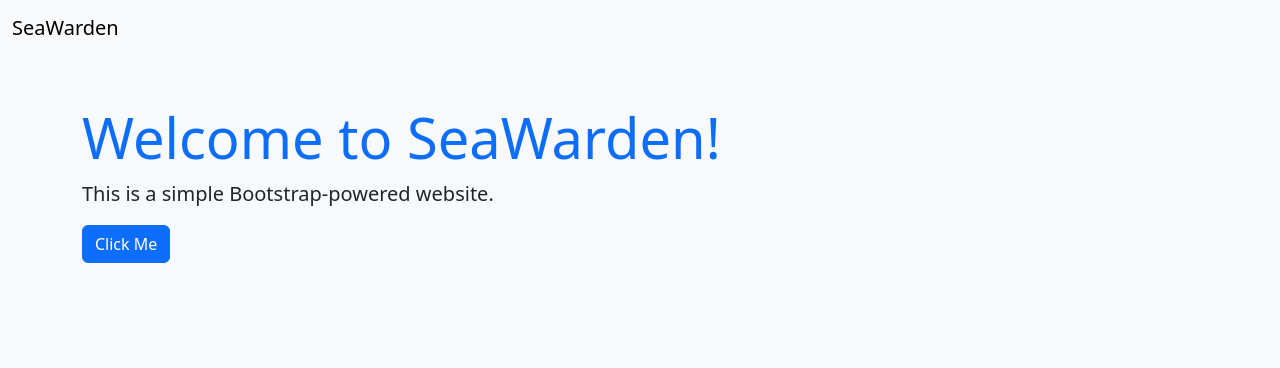
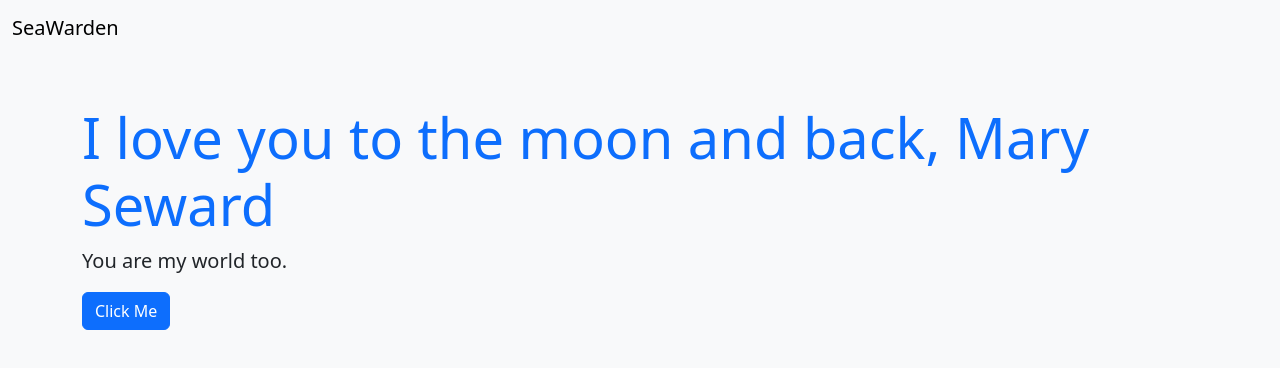
Before and after one commit to SeaWarden/seawarden.github.io, a plain HTML site: page index.html in a window 1280 px wide. Drawn offline with nearby package versions, Linux system fonts and the light colour scheme.

Commit message:
Update index.html

```diff
--- a/index.html
+++ b/index.html
@@ -15,8 +15,8 @@
         </div>
     </nav>
     <div class="container mt-5">
-        <h1 class="display-4">Welcome to SeaWarden!</h1>
-        <p class="lead">This is a simple Bootstrap-powered website.</p>
+        <h1 class="display-4">I love you to the moon and back, Mary Seward</h1>
+        <p class="lead">You are my world too.</p>
         <button class="btn btn-primary" id="helloBtn">Click Me</button>
     </div>
     <!-- Bootstrap JS Bundle -->
```
